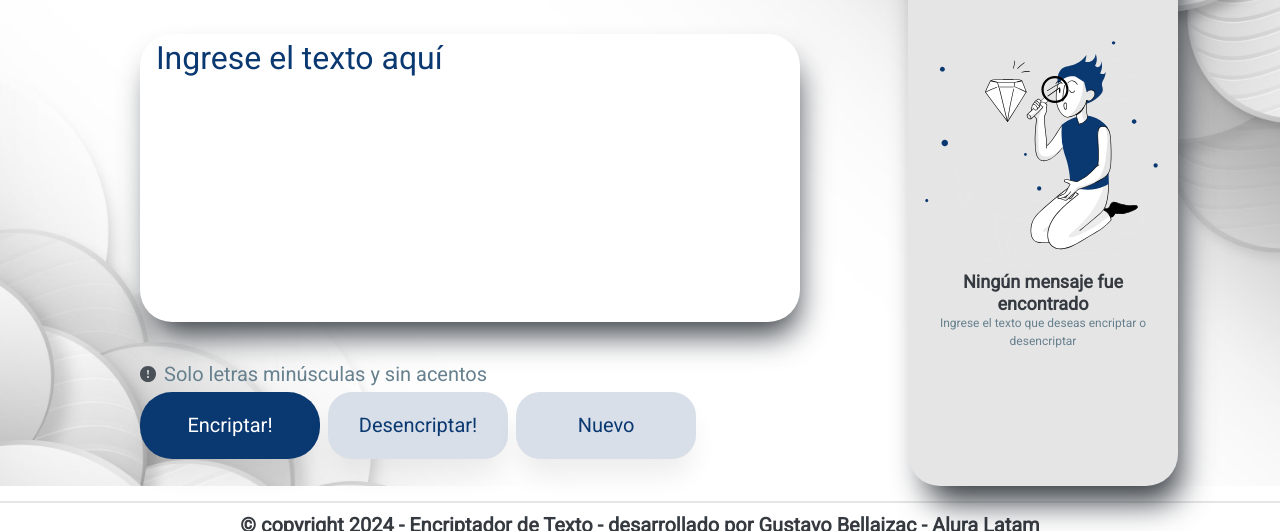
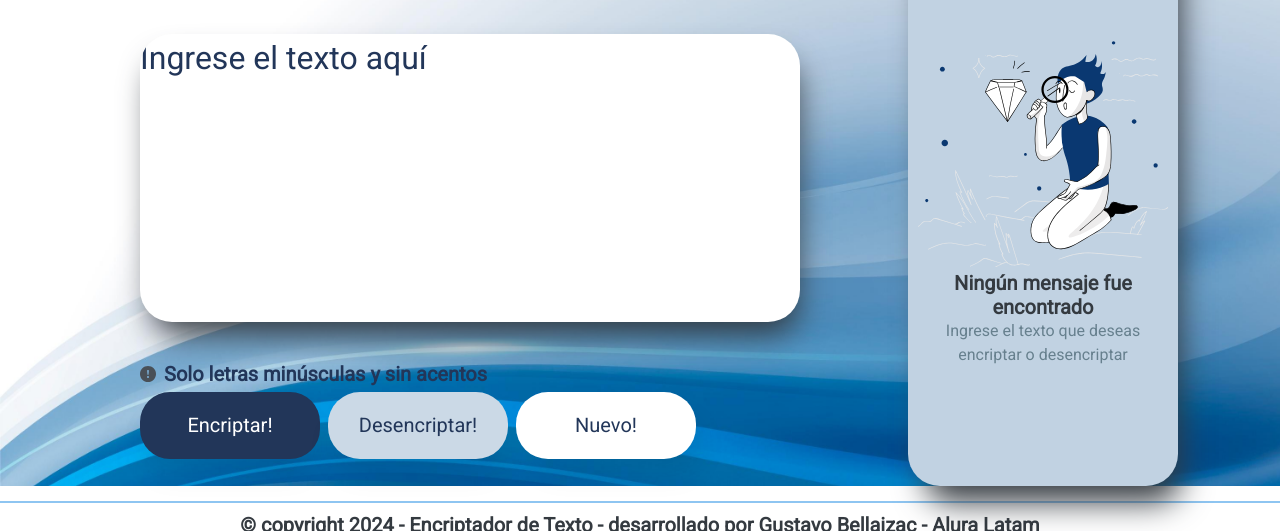
Before and after one commit to GB-09/Challenge-Encriptador-de-text, a plain HTML site: page index.html in a window 1280 px wide. Shown: the part 134-665 px from the top of the page. Drawn offline with Linux system fonts and the light colour scheme.

Commit message:
ultima actualizacion

```diff
--- a/css/estilos.css
+++ b/css/estilos.css
@@ -7,13 +7,13 @@ Fuentes
 Global Css
 ------------*/
 :root{
-    --Font:#E5E5E5;
+    --Font:#c1d2e2;
     --White:#FFFFFF;
-    --Dark-Blue:#0A3871;
+    --Dark-Blue:#223659;
     --Greey:#C7C7C7;
     --Medium-Gray:#67808E;
     --RGBA:rgba(0,0,0,0.08);
-    --White-Blue:#D8DFE8;
+    --White-Blue:#cbd9e6;
     --Medium-Blue:#0a38718a;
     --Gray:#343A40;
     --Gree:#495057;
@@ -61,7 +61,7 @@ Principal
 main{
     display: flex;
     flex-direction: row;
-    background: url(../imagenes/portada3.jpg) no-repeat;
+    background: url(../imagenes/portada.jpg) no-repeat;
     background-size: cover;
     background-position: center;
 
@@ -76,7 +76,7 @@ main{
 .encriptar{
     width: 660px;
     height: 288px;
-    font-weight: 400;
+    font-weight: 00;
     font-size: 32px;
     line-height: 48px;
     outline: none;
@@ -104,11 +104,11 @@ main{
 .texto-aviso{
     width: 100%;
     font-style: normal;
-    font-weight: 400;
+    font-weight: 600;
     font-size: 20px;
     line-height: 0%;
     opacity: 1;
-    color: var(--Medium-Gray);
+    color: var(--Dark-Blue);
     background: transparent;
 }
 
@@ -119,6 +119,7 @@ main{
     gap: 8px;
     position: absolute;
     top: 526px;
+
  }
 
 .btn-encriptar{
@@ -126,14 +127,14 @@ main{
     height: 67px;
     padding: 24px;
     font-style: normal;
-    font-weight: 400;
+    font-weight: 500;
     font-size: 20px;
     line-height: 19px;
     text-align: center;
     color: var(--White);
     background: var(--Dark-Blue);
     border: 0px solid var(--Dark-Blue);
-    border-radius: 32px;
+    border-radius: 30px;
     cursor: pointer;
     box-shadow: 0px 20px 29px -5px var(--RGBA);
 }
@@ -149,14 +150,14 @@ main{
     height: 67px;
     padding: 24px;
     font-style: normal;
-    font-weight: 400;
+    font-weight: 500;
     font-size: 20px;
     line-height: 19px;
     text-align: center;
     color: var(--Dark-Blue);
     background: var(--White-Blue);
     border: 0px solid var(--Dark-Blue);
-    border-radius: 24px;
+    border-radius: 32px ;
     cursor: pointer;
     box-shadow: 0px 20px 29px -5px var(--RGBA);
 }
@@ -193,7 +194,7 @@ main{
 .texto-uno{
     font-style: normal;
     font-weight: 700;
-    font-size: 18px;
+    font-size: 20px;
     line-height: 120%;
     text-align: center;
     color: var(--Gray);
@@ -203,7 +204,7 @@ main{
 .texto-dos{
     font-style: normal;
     font-weight: 400;
-    font-size: 12px;
+    font-size: 16px;
     line-height: 150%;
     text-align: center;
     color: var(--Medium-Gray);
@@ -244,7 +245,7 @@ main{
     font-size: 20px;
     line-height: 19px;
     text-align: center;
-    background: var(--White-Blue);
+    background: var(--White);
     border: 0px solid var(--Dark-Blue);
     border-radius: 20px;
     cursor: pointer;
@@ -259,11 +260,11 @@ main{
     line-height: 19px;
     text-align: center;
     color: var(--Dark-Blue);
-    background: var(--White-Blue);
+    background: var(--White);
     border: 0px solid var(--Dark-Blue);
-    border-radius: 24px;
+    border-radius: 32px;
     cursor: pointer;
-    box-shadow: 0px 20px 29px -5px var(--RGBA);
+    box-shadow: 10px 20px 29px -5px var(--RGBA);
     }
 
 .btn-encriptar:hover,
@@ -277,16 +278,17 @@ main{
 Pie De Página
 ------------------*/
 footer{
+    background: var;
     margin-top: 15px;
     padding: 10px;
-    border-top: 2px solid var(--Font);
+    border-top: 2px solid #8ec5f1;
     color: var(--Gray);
     text-align: center;
     height: 5px;
     font-size: 20px;
     font-weight: 700;
     color: var(--Gray);
-}
+    }
 
 .linked:hover{
     color: var(--Font);
--- a/index.html
+++ b/index.html
@@ -23,7 +23,7 @@
 
         <section class="encriptador">
 
-            <textarea class="encriptar" placeholder="  Ingrese el texto aquí"></textarea>
+            <textarea class="encriptar" placeholder="Ingrese el texto aquí"></textarea>
             <div class="encriptador-aviso">
                 <img src="./imagenes/aviso.svg" alt="Imagen Aviso" class="img-aviso">
                 <p class="texto-aviso">Solo letras minúsculas y sin acentos</p>
@@ -31,7 +31,7 @@
             <div class="encriptador-contenedor">
                 <button type="submit" class="btn-encriptar">Encriptar!</button>
                 <button type="submit" class="btn-desencriptar">Desencriptar!</button>
-                <button onclick="location.href = location.href" class="btn-nuevo">Nuevo</button>
+                <button onclick="location.href = location.href" class="btn-nuevo">Nuevo!</button>
             </div>
         </section>
         <section class="tarjeta">
```
Also changed, not shown: imagenes/portada.jpg (added), imagenes/portada3.jpg (deleted).
